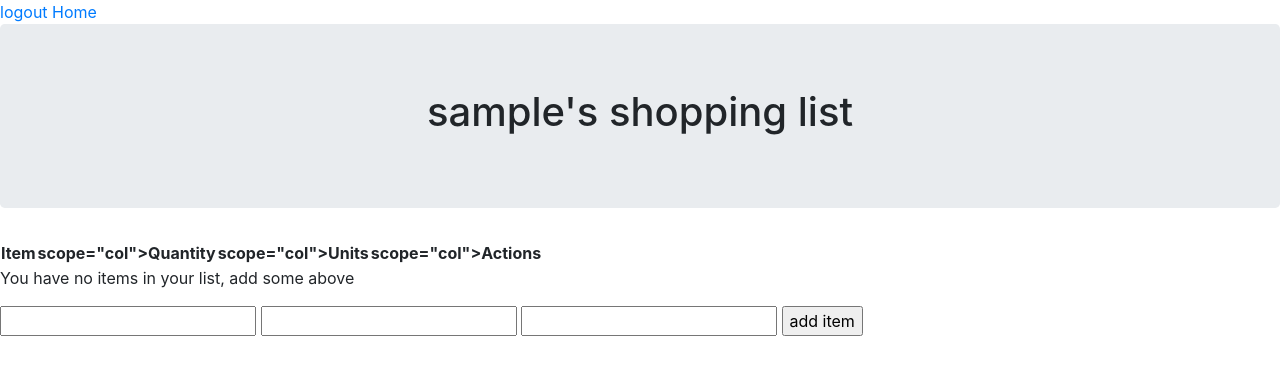
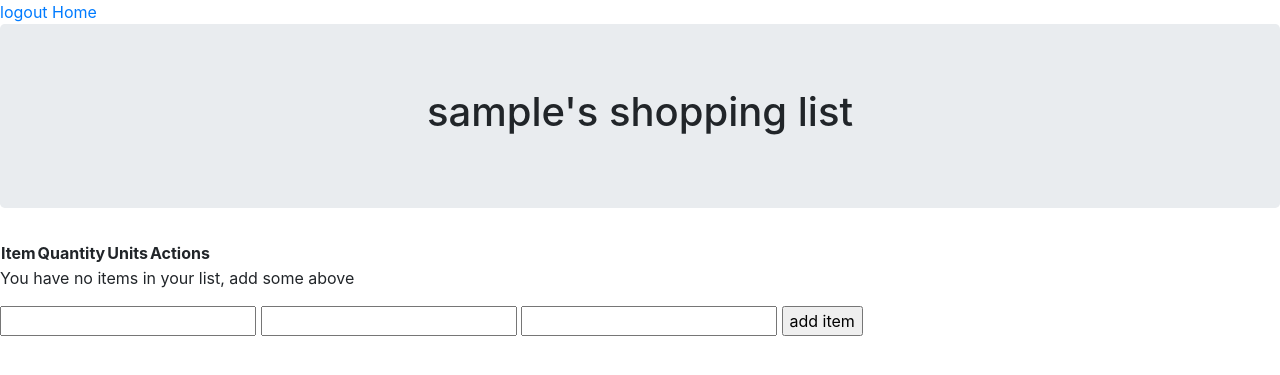
Before and after one commit to MattCrutchley/shoppinglist, a Flask app: page / in a window 1280 px wide. Shown: the top 375 px of the page. Run offline with Flask 2, Linux system fonts and the light colour scheme; the visitor is signed in with stand-in values (Sample User, id 1); data comes from the database, SQL or seed files in the repository; data that the repository does not hold is empty; some libraries are stand-ins or nearby versions.

Commit message:
Update home.html

```diff
--- a/application/templates/home.html
+++ b/application/templates/home.html
@@ -14,9 +14,9 @@
 		<thead>
                 <tr>
                         <th scope="col">Item</th>
-                        <th> scope="col">Quantity</th>
-                        <th> scope="col">Units</th>
-                        <th> scope="col">Actions</th>
+                        <th scope="col">Quantity</th>
+                        <th scope="col">Units</th>
+                        <th scope="col">Actions</th>
 		</tr>
 		</thead>
  {% if list_| length < 1 %}
@@ -31,7 +31,7 @@
       		<td>{{ item.name }}</td>
         	<td>{{ item.quantity }}</td>
         	<td>{{ item.units }}</td>
-		<td><a href ="/update/{{ item.id }}" > Update
+		<td><a href ="/update/{{ item.id }}" > Update </br>
 		<a href ="/delete/{{ item.id }}" > Delete
 
 
```
